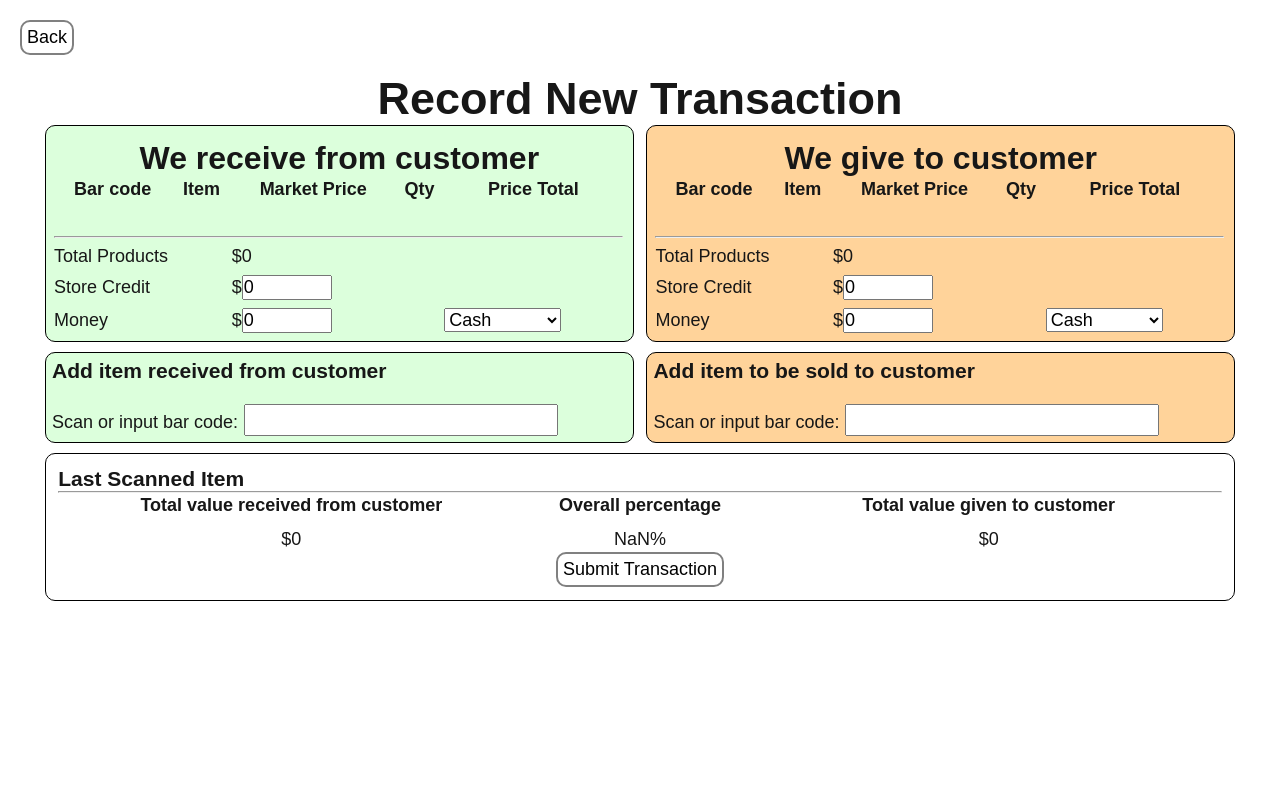
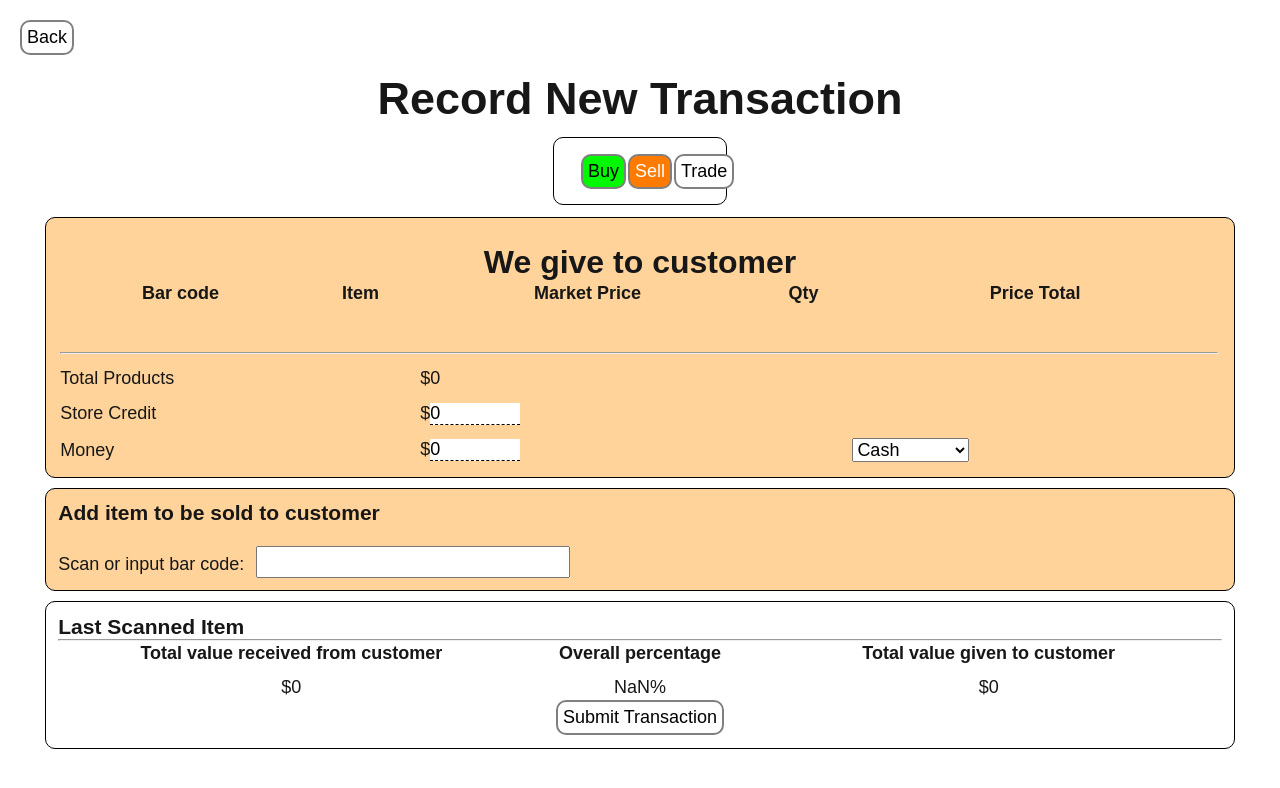
Before and after one commit to NateNate60/route5-inventory-react, a Next.js app: page /unifiedbuysell in a window 1280 px wide. Shown: the top 788 px of the page. Built offline with nearby package versions, Linux system fonts and the light colour scheme.

Commit message:
Toggle between buy/sell/trade

```diff
--- a/src/app/unifiedbuysell/BuyPanel.tsx
+++ b/src/app/unifiedbuysell/BuyPanel.tsx
@@ -3,7 +3,7 @@
 import { ProductQuantity } from "@/types/Product"
 import { ProductQuantityList } from "@/types/ProductQuantityList"
 import { JSX, useState } from "react"
-import CashEntry, { PaymentMethodEntry } from "./CashEntry"
+import { PaymentMethodEntry } from "./PaymentMethodEntry"
 import InventorySearcher from "@/components/InventorySearcher"
 import NumericEntryField from "@/components/NumericEntryField"
 import DeleteButton from "@/components/buttons/DeleteButton"
@@ -12,12 +12,14 @@ interface BuyPanelProps {
     cart: ProductQuantityList,
     onChange: (item: string, attribute: "price" | "quantity", value: number) => any,
     onDelete: (item: string) => any,
+    cashPaid: number,
     setCashPaid: (amount: number) => any,
+    creditPaid: number
     setCreditPaid: (amount: number) => any,
     setPaymentMethod: (paymentMethod: string) => any
 }
 
-export default function BuyPanel ({cart, onChange, onDelete, setCashPaid, setCreditPaid, setPaymentMethod}: BuyPanelProps) {
+export default function BuyPanel ({cart, onChange, onDelete, cashPaid, setCashPaid, creditPaid, setCreditPaid, setPaymentMethod}: BuyPanelProps) {
 
     let buyTableEntries: Array<JSX.Element> = []
     for (let thing in cart.products) [
@@ -80,7 +82,7 @@ export default function BuyPanel ({cart, onChange, onDelete, setCashPaid, setCre
                             Store Credit
                         </td>
                         <td colSpan={2}>
-                            <CashEntry onChange={setCreditPaid}/>
+                            $<NumericEntryField step={0.01} value={creditPaid / 100} onChange={(value) => setCreditPaid(value * 100)} min={0}/>
                         </td>
                     </tr>
                     <tr>
@@ -88,7 +90,7 @@ export default function BuyPanel ({cart, onChange, onDelete, setCashPaid, setCre
                             Money
                         </td>
                         <td colSpan={2}>
-                            <CashEntry onChange={setCashPaid}/>
+                            $<NumericEntryField step={0.01} value={cashPaid / 100} onChange={(value) => setCashPaid(value * 100)} min={0}/>
                         </td>
                         <td>
                             <PaymentMethodEntry onChange={setPaymentMethod}/>
--- /dev/null
+++ b/src/app/unifiedbuysell/ModeSelector.tsx
@@ -0,0 +1,31 @@
+import GreenTextButton from "@/components/buttons/greenbutton";
+import OrangeTextButton from "@/components/buttons/orangebutton";
+import WhiteTextButton from "@/components/buttons/whitebutton";
+
+interface ModeSelectorProps {
+    onClickSell: () => any,
+    onClickBuy: () => any,
+    onClickTrade: () => any
+}
+
+export default function ModeSelector ({onClickSell, onClickBuy, onClickTrade}: ModeSelectorProps) {
+    return (
+        <div id="mode-selector">
+            <table className="fullwidth">
+                <tbody>
+                    <tr>
+                       <td>
+                            <GreenTextButton text="Buy" onClick={onClickBuy}/>
+                        </td>
+                        <td>
+                            <OrangeTextButton text="Sell" onClick={onClickSell}/>
+                        </td>
+                        <td>
+                            <WhiteTextButton text="Trade" onClick={onClickTrade}/>
+                        </td>
+                    </tr>
+                </tbody>
+            </table>
+        </div>
+    )
+}
--- a/src/app/unifiedbuysell/CashEntry.tsx
+++ b/src/app/unifiedbuysell/PaymentMethodEntry.tsx
@@ -1,30 +1,6 @@
 "use client"
 
 import { useState } from "react"
-
-interface CashEntryProps {
-    onChange: (amount: number) => any
-}
-
-export default function CashEntry ({onChange}: CashEntryProps) {
-    const [amount, setAmount] = useState<number|undefined>(0)
-
-    return (
-        <>
-            $<input className="numeric-input" type="number" step={0.01} value={(amount ?? 0) / 100} min={0} onFocus={(event) => event.target.select()}
-              onChange={(e) => {
-                if (e.target.value === "") {
-                    setAmount(0)
-                    onChange(0)
-                } else {
-                    setAmount(Math.round(parseFloat(e.target.value) * 100))
-                    onChange(Math.round(parseFloat(e.target.value) * 100))
-                }
-
-            }}/>
-        </>
-    )
-}
 
 interface PaymentMethodEntryProps {
     onChange: (method: string) => any
--- a/src/app/unifiedbuysell/SellPanel.tsx
+++ b/src/app/unifiedbuysell/SellPanel.tsx
@@ -2,7 +2,7 @@
 
 import { ProductQuantityList } from "@/types/ProductQuantityList"
 import { JSX, useState } from "react"
-import CashEntry, { PaymentMethodEntry } from "./CashEntry"
+import { PaymentMethodEntry } from "./PaymentMethodEntry"
 import { ProductQuantity } from "@/types/Product"
 import NumericEntryField from "@/components/NumericEntryField"
 import DeleteButton from "@/components/buttons/DeleteButton"
@@ -11,12 +11,14 @@ interface SellPanelProps {
     cart: ProductQuantityList,
     onChange: (item: string, value: number) => any,
     onDelete: (item: string) => any,
+    cashPaid: number,
     setCashPaid: (amount: number) => any,
+    creditPaid: number,
     setCreditPaid: (amount: number) => any,
     setPaymentMethod: (paymentMethod: string) => any
 }
 
-export default function SellPanel ({cart, onChange, onDelete, setCashPaid, setCreditPaid, setPaymentMethod}: SellPanelProps) {
+export default function SellPanel ({cart, onChange, onDelete, cashPaid, setCashPaid, creditPaid, setCreditPaid, setPaymentMethod}: SellPanelProps) {
     const [error, setError] = useState<string>("")
     let sellTableEntries: Array<JSX.Element> = []
     for (let thing in cart.products) [
@@ -88,7 +90,7 @@ export default function SellPanel ({cart, onChange, onDelete, setCashPaid, setCr
                             Store Credit
                         </td>
                         <td colSpan={2}>
-                            <CashEntry onChange={setCreditPaid}/>
+                            $<NumericEntryField step={0.01} value={creditPaid / 100} onChange={(value) => setCreditPaid(value * 100)} min={0}/>
                         </td>
                     </tr>
                     <tr>
@@ -96,7 +98,7 @@ export default function SellPanel ({cart, onChange, onDelete, setCashPaid, setCr
                             Money
                         </td>
                         <td colSpan={2}>
-                            <CashEntry onChange={setCashPaid}/>
+                            $<NumericEntryField step={0.01} value={cashPaid / 100} onChange={(value) => setCashPaid(value * 100)} min={0}/>
                         </td>
                         <td>
                             <PaymentMethodEntry onChange={setPaymentMethod}/>
--- a/src/app/unifiedbuysell/page.tsx
+++ b/src/app/unifiedbuysell/page.tsx
@@ -16,9 +16,12 @@ import { Product } from "@/types/Product"
 import SingleProductDisplayer from "@/components/SingleProductDisplayer"
 import BackButton from "@/components/buttons/backbutton"
 import { refreshToken } from "@/backend/login"
+import ModeSelector from "./ModeSelector"
 
 export default function UnifiedBuySellPage () {
     const [changeCounter, setChangeCounter] = useState<number>(0)
+
+    const [mode, setMode] = useState<"buy" | "sell" | "trade">("sell")
 
     const [buyCart, setBuyCart] = useState<ProductQuantityList>(new ProductQuantityList())
     const [buyCards, setBuyCards] = useState<number>(0)
@@ -42,13 +45,29 @@ export default function UnifiedBuySellPage () {
         return () => clearInterval(interval);
     }, [])
 
-    return (
-        <div>
-            <BackButton/>
-            <h1 id="page-title">Record New Transaction</h1>
-            <div id="panels">
-                <div id="buy-side">
-                    <BuyPanel cart={buyCart} setCashPaid={setBuyCash} setCreditPaid={setBuyCredit} setPaymentMethod={setBuyPaymentMethod}
+    function clearAll () {
+        setBuyCart(new ProductQuantityList())
+        setBuyCards(0)
+        setBuyCash(0)
+        setBuyCredit(0)
+        setBuyPaymentMethod("cash")
+
+        setSellCart(new ProductQuantityList())
+        setSellCards(0)
+        setSellCash(0)
+        setSellCredit(0)
+        setSellPaymentMethod("cash")
+    }
+
+    let maybeBuySide, maybeSellSide
+    if (mode === "buy" || mode === "trade") {
+        maybeBuySide = <div id={mode === "trade" ? "buy-side" : undefined}>
+                <BuyPanel cart={buyCart}
+                    cashPaid={mode === "buy" ? sellCash : buyCash}
+                    setCashPaid={mode === "buy" ? setSellCash : setBuyCash}
+                    creditPaid={mode === "buy" ? sellCredit : buyCredit}
+                    setCreditPaid={mode === "buy" ? setSellCredit : setBuyCredit}
+                    setPaymentMethod={mode === "buy" ? setSellPaymentMethod : setBuyPaymentMethod}
                     onChange={ (item, attribute, value) => {
                         if (attribute === "quantity") {
                             buyCart.changeProductQuantity(item, value)
@@ -69,8 +88,15 @@ export default function UnifiedBuySellPage () {
                     setChangeCounter(changeCounter + 1)
                 }}/>
             </div>
-                <div id="sell-side">
-                    <SellPanel cart={sellCart} setCashPaid={setSellCash} setCreditPaid={setSellCredit} setPaymentMethod={setSellPaymentMethod}
+    }
+    if (mode === "sell" || mode === "trade") {
+        maybeSellSide = <div id={mode === "trade" ? "sell-side" : undefined}>
+            <SellPanel cart={sellCart}
+                cashPaid={mode === "sell" ? buyCash: sellCash}
+                setCashPaid={mode === "sell" ? setBuyCash : setSellCash}
+                creditPaid={mode === "sell" ? buyCredit: sellCredit}
+                setCreditPaid={mode === "sell" ? setBuyCredit : setSellCredit}
+                setPaymentMethod={mode === "sell" ? setBuyPaymentMethod : setSellPaymentMethod}
                 onChange={ (item, quantity) => {
                     sellCart.products[item].quantity = quantity
                     setSellCards(sellCart.priceTotal())
@@ -87,6 +113,25 @@ export default function UnifiedBuySellPage () {
                 setChangeCounter(changeCounter + 1)
             }}/>
         </div>
+    }
+
+    return (
+        <div>
+            <BackButton/>
+            <h1 id="page-title">Record New Transaction</h1>
+            <ModeSelector onClickBuy={() => {
+                    setMode("buy")
+                    clearAll()
+                }} onClickSell={() => {
+                    setMode("sell")
+                    clearAll()
+                }} onClickTrade={() => {
+                    setMode("trade")
+                    clearAll()
+                }}/>
+            <div id="panels">
+                {maybeBuySide}
+                {maybeSellSide}
             </div>
             <div id="summary">
                 <h3>Last Scanned Item</h3>
@@ -104,17 +149,7 @@ export default function UnifiedBuySellPage () {
                             sellItems(sellCart, buyCards + buyCash + buyCredit, buyCredit, buyPaymentMethod)
                         }
 
-                        setBuyCart(new ProductQuantityList())
-                        setBuyCards(0)
-                        setBuyCash(0)
-                        setBuyCredit(0)
-                        setBuyPaymentMethod("cash")
-
-                        setSellCart(new ProductQuantityList())
-                        setSellCards(0)
-                        setSellCash(0)
-                        setSellCredit(0)
-                        setSellPaymentMethod("cash")
+                        clearAll()
                     }}/>
                 </div>
 
--- a/src/app/unifiedbuysell/unifiedbuysell.css
+++ b/src/app/unifiedbuysell/unifiedbuysell.css
@@ -3,9 +3,9 @@
 }
 
 .buy-panel {
-    width: 95%;
-    margin-left: 4%;
-    margin-right: 1%;
+    width: 96%;
+    margin-right: 2%;
+    margin-left: 2%;
     margin-bottom: 10px;
     padding: 1%;
     background-color: rgb(220, 255, 220);
@@ -25,9 +25,9 @@
 }
 
 .sell-panel {
-    width: 95%;
-    margin-right: 4%;
-    margin-left: 1%;
+    width: 96%;
+    margin-right: 2%;
+    margin-left: 2%;
     margin-bottom: 10px;
     padding: 1%;
     background-color: rgb(255, 211, 154);
@@ -93,6 +93,19 @@ td {
     text-align: center;
 }
 
+#mode-selector {
+    padding-left: 2%;
+    padding-right: 2%;
+    padding-top: 1%;
+    padding-bottom: 1%;
+    margin-right: 43%;
+    margin-left: 43%;
+    margin-top: 1%;
+    margin-bottom: 1%;
+    border: 1px solid black;
+    border-radius: 10px;
+}
+
 @media (prefers-color-scheme: dark) {
     #summary {
         background-color: rgb(121, 113, 0);
@@ -105,4 +118,8 @@ td {
     .sell-panel {
         background-color: rgb(148, 71, 0);
     }
+
+    #mode-selector {
+        border: 1px solid white
+    }
 }
```
Lines whose indentation alone changed are shown as unchanged.
